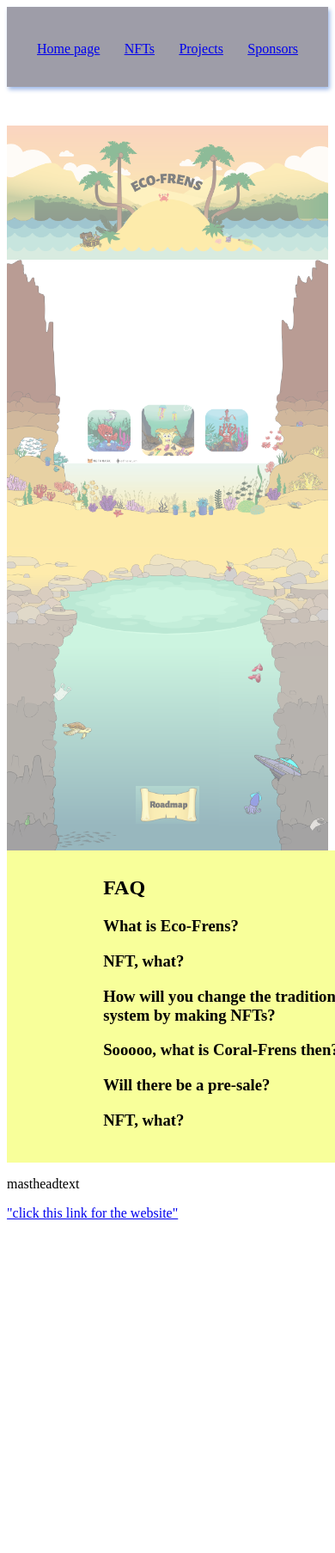
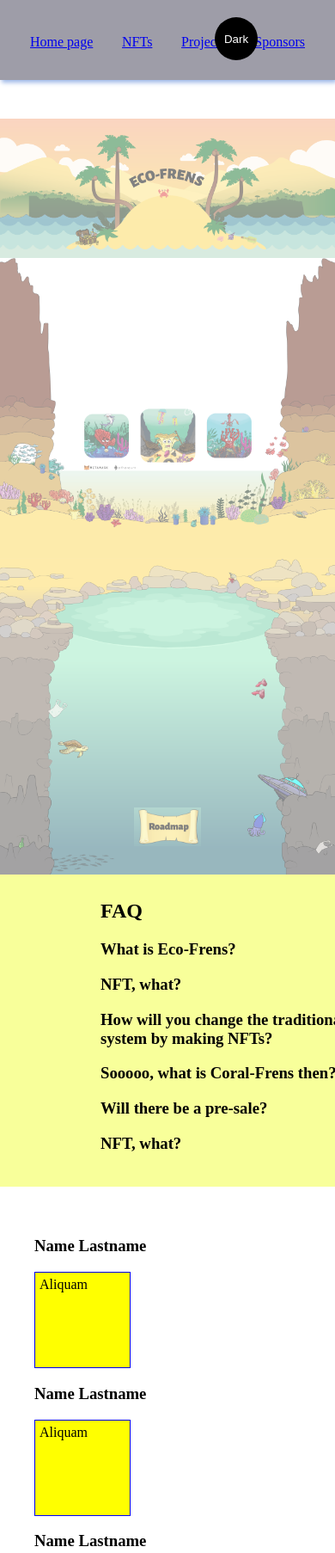
Before and after one commit to leomcdev/cryptoProject, a plain HTML site: page index.html in a window 390 px wide. Shown: the top 1806 px of the page at 86% size. Before the commit the page ends 1420 px from the top, so only its background shows below. Drawn offline with Linux system fonts and the light colour scheme.

Commit message:
added more structure

```diff
--- a/css/stylesheet.css
+++ b/css/stylesheet.css
@@ -1,3 +1,9 @@
+:root {
+    --green: #00FF00;
+    --white: #FFFFFF;
+    --black: #000000;
+  }
+
 #description{
     font-size: 30px;
     color:#21CF31;
@@ -8,6 +14,7 @@ body{
     font-style: normal;
     background-image:linear-gradient(to right,#B5BE27,pink) url("pics/eco-frens.jpeg");
     height: 100%;
+    margin: 0px;
 }
 
 .pics {
@@ -69,3 +76,44 @@ margin-top: -80%;
     margin: initial;
     padding:initial;
 }
+
+.btn {
+    position: absolute;
+    top: 20px;
+    left: 250px;
+    height: 50px;
+    width: 50px;
+    border-radius: 50%;
+    border: none;
+    color: var(--btnFontColor);
+    background-color: var(--btnBg);
+  }
+
+.light-theme {
+    --bg: var(--green);
+    --fontColor: var(--black);
+    --btnBg: var(--black);
+    --btnFontColor: var(--white);
+  }
+.dark-theme {
+    --bg: var(--black);
+    --fontColor: var(--green);
+    --btnBg: var(--white);
+    --btnFontColor: var(--black);
+}
+
+.team {
+    display:grid;
+    position:inherit;
+    margin:20px;
+    padding: 20px;
+}
+
+span.a {
+    display: inline-block; /* the default for span */
+    width: 100px;
+    height: 100px;
+    padding: 5px;
+    border: 1px solid blue;
+    background-color: yellow;
+}
--- a/index.html
+++ b/index.html
@@ -15,7 +15,6 @@
                     <li><a href="town.html">Projects</a>
                     <li><a href="links.html">Sponsors</a>
                 </ul>
-
                   </div>
 
                   <!-- Masthead-->
@@ -25,6 +24,13 @@
                 <!-- Logo-->
                 <div id= "logo">
                 </div>
+
+                <body class = "light-theme"></body>
+                <div >
+                   <button class="btn">Dark</button>
+                </div>
+                <script src="script.js"></script>
+
 
 
                 <!-- Pictures-->
@@ -55,6 +61,23 @@
 
                 </div>
 
+                <!-- Team-->
+                <div class ="team">
+                    <h3 >Name Lastname</h3>
+                    <span class= "a">Aliquam</span>
+                    <h3 >Name Lastname</h3>
+                    <span class= "a">Aliquam</span>
+                    <h3 >Name Lastname</h3>
+                    <span class= "a">Aliquam</span>
+                    <h3 >Name Lastname</h3>
+                    <span class= "a">Aliquam</span>
+                    <h3 >Name Lastname</h3>
+                    <span class= "a">Aliquam</span>
+                    <h3 >Name Lastname</h3>
+                    <span class= "a">Aliquam</spanz>
+
+                </div>
+
                 <!--Masthead text-->
                 <div class ="mastheadtext">
                 <p>mastheadtext</p>
```
Also changed, not shown: js/script.js (+16 -0 lines).
